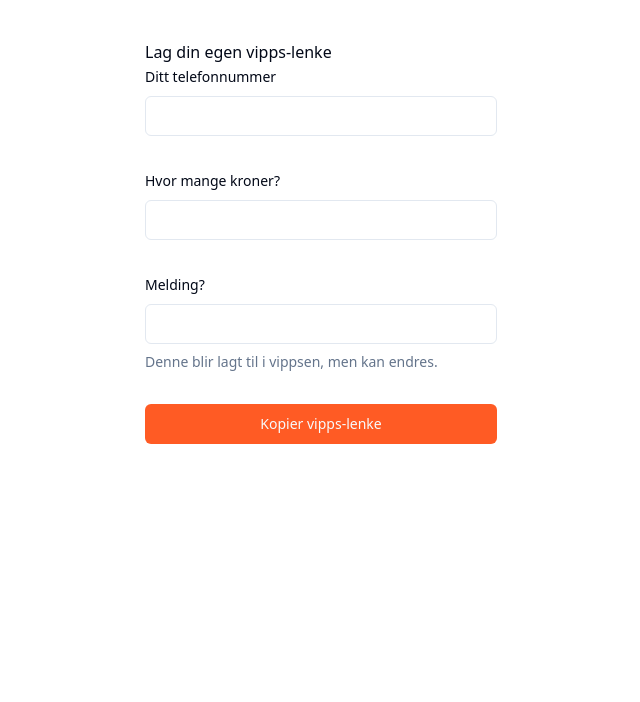
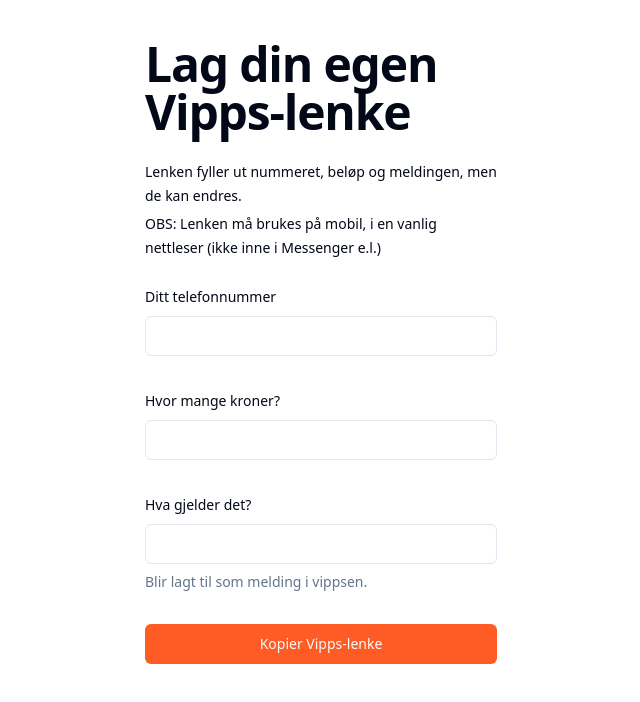
Before and after one commit to aslakhol/vippsme, an Astro site: page / in a window 1280 px wide. Shown: the whole page, without its empty margins (319-959 px from the left). Built offline with nearby package versions, Linux system fonts and the light colour scheme; Astro itself is replaced by a stand-in of ours.

Commit message:
more copy

```diff
--- a/src/components/Vipps.tsx
+++ b/src/components/Vipps.tsx
@@ -35,8 +35,16 @@ export const Vipps = () => {
 
   return (
     <div>
-      <h1>Lag din egen vipps-lenke</h1>
-
+      <h1 className="text-3xl font-extrabold tracking-tight lg:text-5xl">
+        Lag din egen Vipps-lenke
+      </h1>
+      <p className="leading-6 text-sm mt-6 mb-1">
+        Lenken fyller ut nummeret, beløp og meldingen, men de kan endres.
+      </p>
+      <p className="leading-6 text-sm  mb-6">
+        OBS: Lenken må brukes på mobil, i en vanlig nettleser (ikke inne i
+        Messenger e.l.)
+      </p>
       <Form {...form}>
         <form
           className="space-y-8"
@@ -79,19 +87,19 @@ export const Vipps = () => {
             name="message"
             render={({ field }) => (
               <FormItem>
-                <FormLabel>Melding?</FormLabel>
+                <FormLabel>Hva gjelder det?</FormLabel>
                 <FormControl>
                   <Input {...field} />
                 </FormControl>
                 <FormDescription>
-                  Denne blir lagt til i vippsen, men kan endres.
+                  Blir lagt til som melding i vippsen.
                 </FormDescription>
                 <FormMessage />
               </FormItem>
             )}
           />
           <Button type="submit" className="bg-[#ff5b24] w-full">
-            Kopier vipps-lenke
+            Kopier Vipps-lenke
           </Button>
         </form>
       </Form>
```
